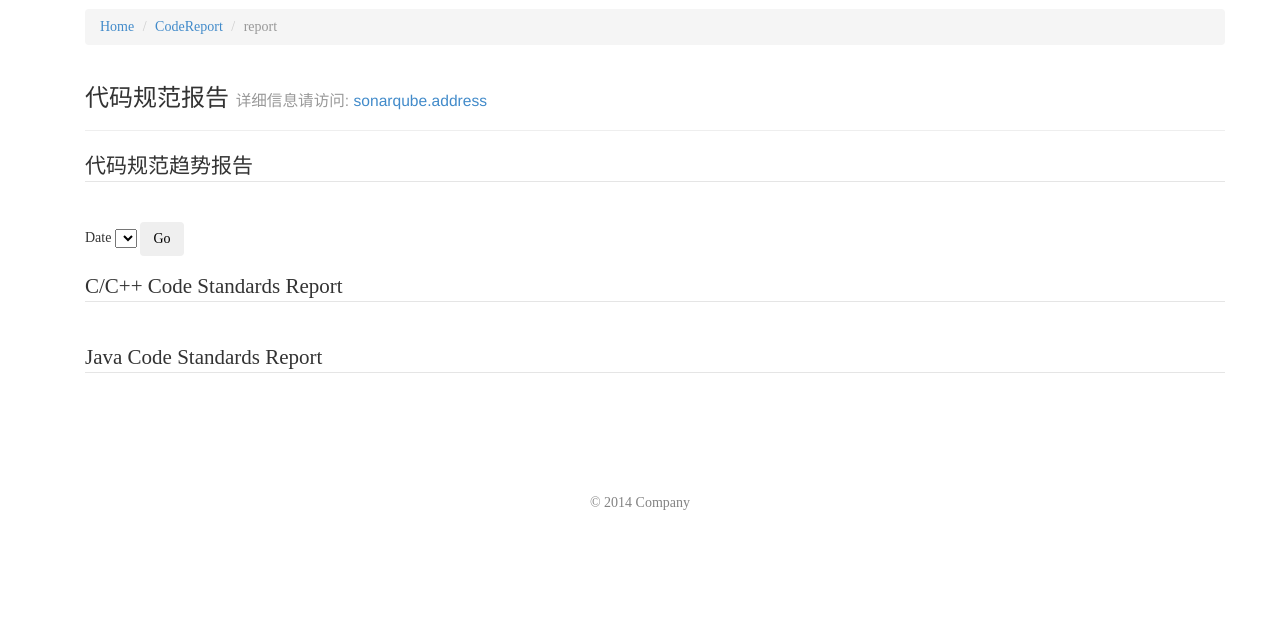
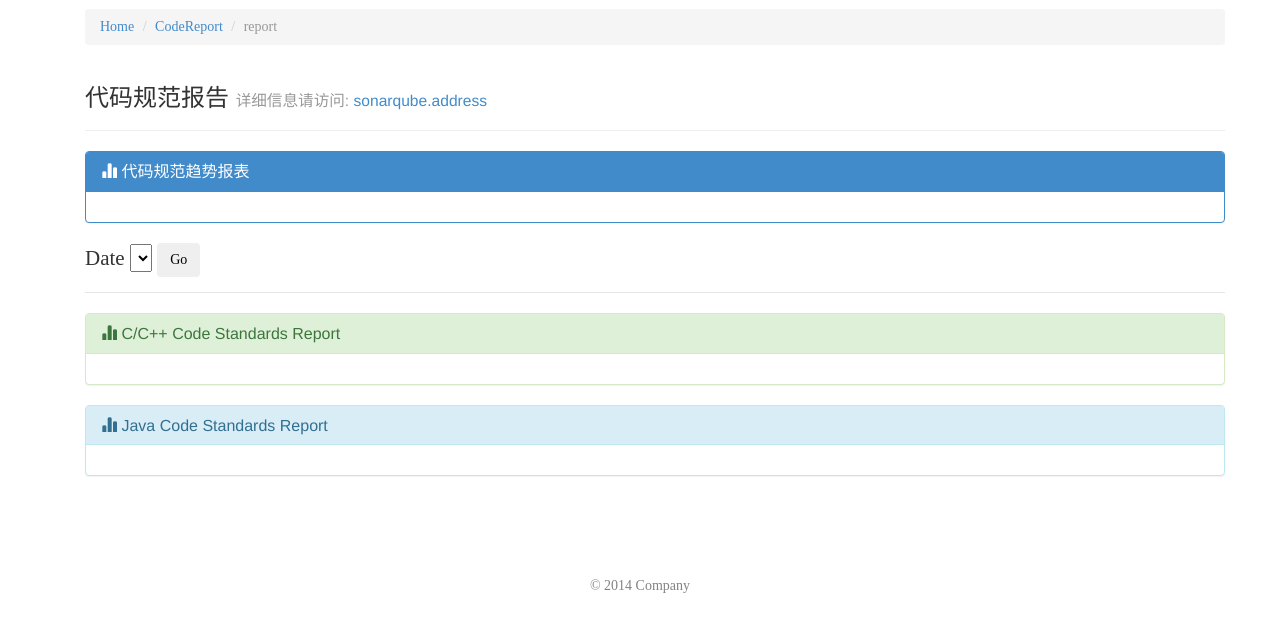
Before and after one commit to alaxli/codereport, a Django app: template templates/csreport/report.html in a window 1280 px wide. Shown: the part 51-683 px from the top of the page. Run offline with Django 3.2, Linux system fonts and the light colour scheme; the template is opened without the code that fills it, so the values that code supplies are empty.

Commit message:
modify css

```diff
--- a/templates/csreport/report.html
+++ b/templates/csreport/report.html
@@ -14,9 +14,23 @@
         </h3>
     </div>
 
-    <legend>{% trans "代码规范趋势报告" %}</legend>
-    <div id="container-trend"></div>
-    <br/>
+    <div class="panel panel-primary">
+      <div class="panel-heading">
+          <h4 class="panel-title">
+            <i class="glyphicon glyphicon-stats txt-color-darken"> </i>
+            <a data-toggle="collapse" data-toggle="collapse" href="#collapse0">
+               {% trans "代码规范趋势报表" %}
+            </a>
+          </h4>
+       </div>
+      <div id="collapse0" class="panel-collapse collapse in">
+        <div class="panel-body">
+             <div id="container-trend"></div>
+         </div> <!-- end div panel-body -->
+     </div> <!-- end div collapse1 -->
+   </div> <!-- end div panel -->
+
+    <legend>
     <form class="form-inline" action="{{ action }}" method="post" role="form">
         {% csrf_token %}
         <div class="form-group">
@@ -29,20 +43,42 @@
             <button id="submit" class="btn" type="submit">{% trans "Go" %}</button>
         </div>
     </form>
+    </legend>
+    <div class="panel panel-success">
+      <div class="panel-heading">
+          <h4 class="panel-title">
+            <i class="glyphicon glyphicon-stats txt-color-darken"> </i>
+            <a data-toggle="collapse" data-toggle="collapse" href="#collapse1">
+                 {% trans "C/C++ Code Standards Report" %}
+            </a>
+          </h4>
+       </div>
 
-    <legend>{% trans "C/C++ Code Standards Report" %}</legend>
-    <!--div id="container-cppcodeline" ></div-->
-    <div id="container-cppproblemline" ></div>
-    <div id="container-cpppercent" ></div>
-    <br/>
+      <div id="collapse1" class="panel-collapse collapse in">
+        <div class="panel-body">
+            <div id="container-cppproblemline" ></div>
+            <div id="container-cpppercent" ></div>
+         </div> <!-- end div panel-body -->
+     </div> <!-- end div collapse1 -->
+   </div> <!-- end div panel -->
 
-    <legend>{% trans "Java Code Standards Report" %}</legend>
-    <!--div id="container-javacodeline" ></div-->
-    <div id="container-javaproblemline" ></div>
-    <div id="container-javapercent" ></div>
-    <br/>
+    <div class="panel panel-info">
+      <div class="panel-heading">
+          <h4 class="panel-title">
+            <i class="glyphicon glyphicon-stats txt-color-darken"> </i>
+            <a data-toggle="collapse" data-toggle="collapse" href="#collapse2">
+                  {% trans "Java Code Standards Report" %}
+            </a>
+          </h4>
+       </div>
 
-    <!--legend>{% trans "Code Standards Trend" %}</legend-->
+      <div id="collapse2" class="panel-collapse collapse in">
+        <div class="panel-body">
+          <div id="container-javaproblemline" ></div>
+          <div id="container-javapercent" ></div>
+         </div> <!-- end div panel-body -->
+     </div> <!-- end div collapse1 -->
+   </div> <!-- end div panel -->
 
 </div>
 <script>
@@ -356,7 +392,7 @@
                 }
                 var date = new Date(set[i][0]),
                 year = date.getFullYear(),
-                month = date.getMonth() + 1,
+                month = date.getMonth(),
                 day = date.getDate();
 
                 map[set[i][1]].push([Date.UTC(year,month,day),set[i][2]])
@@ -381,7 +417,7 @@
             xAxis: {
                 type: 'datetime',
                 dateTimeLabelFormats:{
-                    day: '%Y-%b-%e',
+                    day: '%e.%b',
                 }
             },
             yAxis: {
```
